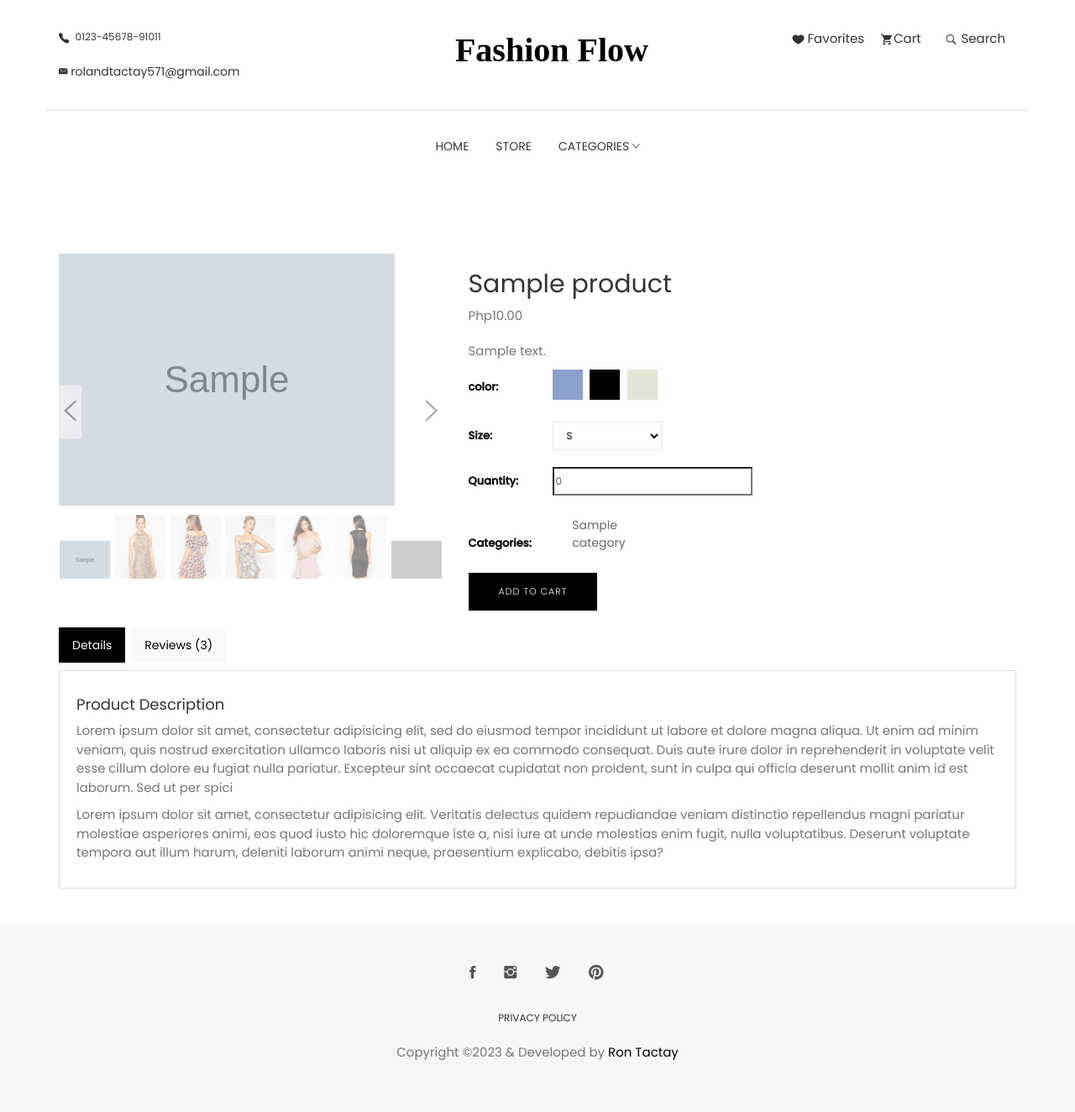
After one commit to rtactayjr/E-Commerce-Project-Django_1, a Django app: a page that uses templates/store/product_detail.html in a window 1280 px wide. The commit adds this page. Shown: the whole page at 84% size. Run offline with Django 4.2, Linux system fonts and the light colour scheme; tables that the repository leaves empty hold one stand-in row (values such as "Sample post"); grey boxes marked "Sample" are stand-in pictures; some libraries are stand-ins or nearby versions; some web fonts are replaced; grey boxes are pictures that could not be loaded.

Commit message:
Update product and store app, update product_detail page

```diff
--- a/products/models.py
+++ b/products/models.py
@@ -29,8 +29,8 @@ class Product(models.Model):
     # related_products = models.ManyToManyField('self', blank=True, related_name='related_products')
     # tags = models.ManyToManyField('Tag', blank=True)
 
-    def get_url(self):
-        return reverse('product_detail', args=[self.category.slug, self.slug])
+    def get_absolute_url(self):
+        return reverse('product_detail', args=[self.category.category_slug, self.slug])
 
     def __str__(self):
         return self.product_name
--- a/store/urls.py
+++ b/store/urls.py
@@ -5,8 +5,12 @@ from . import views
 urlpatterns = [
     path('', views.store, name='store'),
 
+    # Accesing all 'Categories'
     path('<slug:category_slug>/', views.store, name='products_by_category'),
-    # path('category/<slug:category_slug>/<slug:product_slug>/', views.product_detail, name='product_detail'),
+
+    # Accesing each 'Product'
+    path('<slug:category_slug>/<slug:product_slug>/', views.product_detail, name='product_detail'),
+
     # path('search/', views.search, name='search'),
     # path('submit_review/<int:product_id>/', views.submit_review, name='submit_review'),
 ]
--- a/store/views.py
+++ b/store/views.py
@@ -21,3 +21,16 @@ def store(request, category_slug=None):
         'product_count':product_count
     }
     return render(request, 'store/store.html', context)
+
+def product_detail(request, category_slug, product_slug):
+    try:
+        single_product = Product.objects.get(category__category_slug=category_slug, slug=product_slug)
+
+    except Exception as e:
+        raise e
+
+    context = {
+        'single_product':single_product
+    }
+
+    return render(request, 'store/product_detail.html', context)
--- /dev/null
+++ b/templates/store/product_detail.html
@@ -0,0 +1,237 @@
+{% extends 'core/base.html' %}
+
+{% load static %}
+
+{% block content %}
+<section class="single-product">
+	<div class="container">
+		{% comment %} <div class="row">
+			<div class="col-md-6">
+				<ol class="breadcrumb">
+					<li><a href="index.html">Home</a></li>
+					<li><a href="shop.html">Shop</a></li>
+					<li class="active">Single Product</li>
+				</ol>
+			</div>
+			<div class="col-md-6">
+				<ol class="product-pagination text-right">
+					<li><a href="blog-left-sidebar.html"><i class="tf-ion-ios-arrow-left"></i> Next </a></li>
+					<li><a href="blog-left-sidebar.html">Preview <i class="tf-ion-ios-arrow-right"></i></a></li>
+				</ol>
+			</div>
+		</div> {% endcomment %}
+		<div class="row mt-20">
+			<div class="col-md-5">
+				<div class="single-product-slider">
+					<div id='carousel-custom' class='carousel slide' data-ride='carousel'>
+						<div class='carousel-outer'>
+							<!-- me art lab slider -->
+							<div class='carousel-inner '>
+								<div class='item active'>
+									<img src='{{single_product.images.url}}' alt='' data-zoom-image="{{single_product.images.url}}" />
+								</div>
+								<div class='item'>
+									<img src='images/shop/single-products/product-2.jpg' alt='' data-zoom-image="images/shop/single-products/product-2.jpg" />
+								</div>
+
+								<div class='item'>
+									<img src='images/shop/single-products/product-3.jpg' alt='' data-zoom-image="images/shop/single-products/product-3.jpg" />
+								</div>
+								<div class='item'>
+									<img src='images/shop/single-products/product-4.jpg' alt='' data-zoom-image="images/shop/single-products/product-4.jpg" />
+								</div>
+								<div class='item'>
+									<img src='images/shop/single-products/product-5.jpg' alt='' data-zoom-image="images/shop/single-products/product-5.jpg" />
+								</div>
+								<div class='item'>
+									<img src='images/shop/single-products/product-6.jpg' alt='' data-zoom-image="images/shop/single-products/product-6.jpg" />
+								</div>
+
+							</div>
+
+							<!-- sag sol -->
+							<a class='left carousel-control' href='#carousel-custom' data-slide='prev'>
+								<i class="tf-ion-ios-arrow-left"></i>
+							</a>
+							<a class='right carousel-control' href='#carousel-custom' data-slide='next'>
+								<i class="tf-ion-ios-arrow-right"></i>
+							</a>
+						</div>
+
+						<!-- thumb -->
+						<ol class='carousel-indicators mCustomScrollbar meartlab'>
+							<li data-target='#carousel-custom' data-slide-to='0' class='active'>
+								<img src='{{single_product.images.url}}' alt='' />
+							</li>
+							<li data-target='#carousel-custom' data-slide-to='1'>
+								<img src='images/shop/single-products/product-2.jpg' alt='' />
+							</li>
+							<li data-target='#carousel-custom' data-slide-to='2'>
+								<img src='images/shop/single-products/product-3.jpg' alt='' />
+							</li>
+							<li data-target='#carousel-custom' data-slide-to='3'>
+								<img src='images/shop/single-products/product-4.jpg' alt='' />
+							</li>
+							<li data-target='#carousel-custom' data-slide-to='4'>
+								<img src='images/shop/single-products/product-5.jpg' alt='' />
+							</li>
+							<li data-target='#carousel-custom' data-slide-to='5'>
+								<img src='images/shop/single-products/product-6.jpg' alt='' />
+							</li>
+							<li data-target='#carousel-custom' data-slide-to='6'>
+								<img src='images/shop/single-products/product-7.jpg' alt='' />
+							</li>
+						</ol>
+					</div>
+				</div>
+			</div>
+			<div class="col-md-7">
+				<div class="single-product-details">
+					<h2>{{single_product.product_name}}</h2>
+					<p class="product-price">Php{{single_product.price}}</p>
+
+					<p class="product-description mt-20">{{single_product.description}}</p>
+					<div class="color-swatches">
+						<span>color:</span>
+						<ul>
+							<li>
+								<a href="#!" class="swatch-violet"></a>
+							</li>
+							<li>
+								<a href="#!" class="swatch-black"></a>
+							</li>
+							<li>
+								<a href="#!" class="swatch-cream"></a>
+							</li>
+						</ul>
+					</div>
+					<div class="product-size">
+						<span>Size:</span>
+						<select class="form-control">
+							<option>S</option>
+							<option>M</option>
+							<option>L</option>
+							<option>XL</option>
+						</select>
+					</div>
+					<div class="product-quantity">
+						<span>Quantity:</span>
+						<div class="product-quantity-slider">
+							<input id="product-quantity" type="text" value="0" name="product-quantity">
+						</div>
+					</div>
+					<div class="product-category">
+						<span>Categories:</span>
+						<ul>
+							<li><a href="#" >{{single_product.category}}</a></li>
+						</ul>
+					</div>
+                    {% if single_product.stock <= 0 %}
+                    <h5 class="text-danger mt-20"><b>Out of Stock.</b></h5>
+                    {% else %}
+					<a href="cart.html" class="btn btn-main mt-20">Add To Cart</a>
+                    {% endif %}
+				</div>
+			</div>
+		</div>
+		<div class="row">
+			<div class="col-xs-12">
+				<div class="tabCommon mt-20">
+					<ul class="nav nav-tabs">
+						<li class="active"><a data-toggle="tab" href="#details" aria-expanded="true">Details</a></li>
+						<li class=""><a data-toggle="tab" href="#reviews" aria-expanded="false">Reviews (3)</a></li>
+					</ul>
+					<div class="tab-content patternbg">
+						<div id="details" class="tab-pane fade active in">
+							<h4>Product Description</h4>
+							<p>Lorem ipsum dolor sit amet, consectetur adipisicing elit, sed do eiusmod tempor incididunt ut labore et dolore magna aliqua. Ut enim ad minim veniam, quis nostrud exercitation ullamco laboris nisi ut aliquip ex ea commodo consequat. Duis aute irure dolor in reprehenderit in voluptate velit esse cillum dolore eu fugiat nulla pariatur. Excepteur sint occaecat cupidatat non proident, sunt in culpa qui officia deserunt mollit anim id est laborum. Sed ut per spici</p>
+							<p>Lorem ipsum dolor sit amet, consectetur adipisicing elit. Veritatis delectus quidem repudiandae veniam distinctio repellendus magni pariatur molestiae asperiores animi, eos quod iusto hic doloremque iste a, nisi iure at unde molestias enim fugit, nulla voluptatibus. Deserunt voluptate tempora aut illum harum, deleniti laborum animi neque, praesentium explicabo, debitis ipsa?</p>
+						</div>
+						<div id="reviews" class="tab-pane fade">
+							<div class="post-comments">
+						    	<ul class="media-list comments-list m-bot-50 clearlist">
+								    <!-- Comment Item start-->
+								    <li class="media">
+
+								        <a class="pull-left" href="#!">
+								            <img class="media-object comment-avatar" src="images/blog/avater-1.jpg" alt="" width="50" height="50" />
+								        </a>
+
+								        <div class="media-body">
+								            <div class="comment-info">
+								                <h4 class="comment-author">
+								                    <a href="#!">Jonathon Andrew</a>
+
+								                </h4>
+								                <time datetime="2013-04-06T13:53">July 02, 2015, at 11:34</time>
+								                <a class="comment-button" href="#!"><i class="tf-ion-chatbubbles"></i>Reply</a>
+								            </div>
+
+								            <p>
+								                Lorem ipsum dolor sit amet, consectetur adipiscing elit. Quisque at magna ut ante eleifend eleifend.Lorem ipsum dolor sit amet, consectetur adipisicing elit. Quod laborum minima, reprehenderit laboriosam officiis praesentium? Impedit minus provident assumenda quae.
+								            </p>
+								        </div>
+
+								    </li>
+								    <!-- End Comment Item -->
+
+								    <!-- Comment Item start-->
+								    <li class="media">
+
+								        <a class="pull-left" href="#!">
+								            <img class="media-object comment-avatar" src="images/blog/avater-4.jpg" alt="" width="50" height="50" />
+								        </a>
+
+								        <div class="media-body">
+
+								            <div class="comment-info">
+								                <div class="comment-author">
+								                    <a href="#!">Jonathon Andrew</a>
+								                </div>
+								                <time datetime="2013-04-06T13:53">July 02, 2015, at 11:34</time>
+								                <a class="comment-button" href="#!"><i class="tf-ion-chatbubbles"></i>Reply</a>
+								            </div>
+
+								            <p>
+								                Lorem ipsum dolor sit amet, consectetur adipiscing elit. Quisque at magna ut ante eleifend eleifend. Lorem ipsum dolor sit amet, consectetur adipisicing elit. Magni natus, nostrum iste non delectus atque ab a accusantium optio, dolor!
+								            </p>
+
+								        </div>
+
+								    </li>
+								    <!-- End Comment Item -->
+
+								    <!-- Comment Item start-->
+								    <li class="media">
+
+								        <a class="pull-left" href="#!">
+								            <img class="media-object comment-avatar" src="images/blog/avater-1.jpg" alt="" width="50" height="50">
+								        </a>
+
+								        <div class="media-body">
+
+								            <div class="comment-info">
+								                <div class="comment-author">
+								                    <a href="#!">Jonathon Andrew</a>
+								                </div>
+								                <time datetime="2013-04-06T13:53">July 02, 2015, at 11:34</time>
+								                <a class="comment-button" href="#!"><i class="tf-ion-chatbubbles"></i>Reply</a>
+								            </div>
+
+								            <p>
+								                Lorem ipsum dolor sit amet, consectetur adipiscing elit. Quisque at magna ut ante eleifend eleifend.
+								            </p>
+
+								        </div>
+
+								    </li>
+							</ul>
+							</div>
+						</div>
+					</div>
+				</div>
+			</div>
+		</div>
+	</div>
+</section>
+{% endblock %}
--- a/templates/store/store.html
+++ b/templates/store/store.html
@@ -61,9 +61,7 @@
 								<div class="preview-meta">
 									<ul>
 										<li>
-											<span  data-toggle="modal" data-target="#product-modal">
-												<i class="tf-ion-ios-search-strong"></i>
-											</span>
+											<a href="{{product.get_absolute_url}}" ><i class="tf-ion-ios-search-strong"></i></a>
 										</li>
 										<li>
 											<a href="#!" ><i class="tf-ion-ios-heart"></i></a>
@@ -75,7 +73,7 @@
 								</div>
 							</div>
 							<div class="product-content">
-								<h4><a href="product-single.html">{{product.product_name}}</a></h4>
+								<h4><a href="{{product.get_absolute_url}}">{{product.product_name}}</a></h4>
 								<p class="price">Php:{{product.price}}</p>
 							</div>
 						</div>
```
